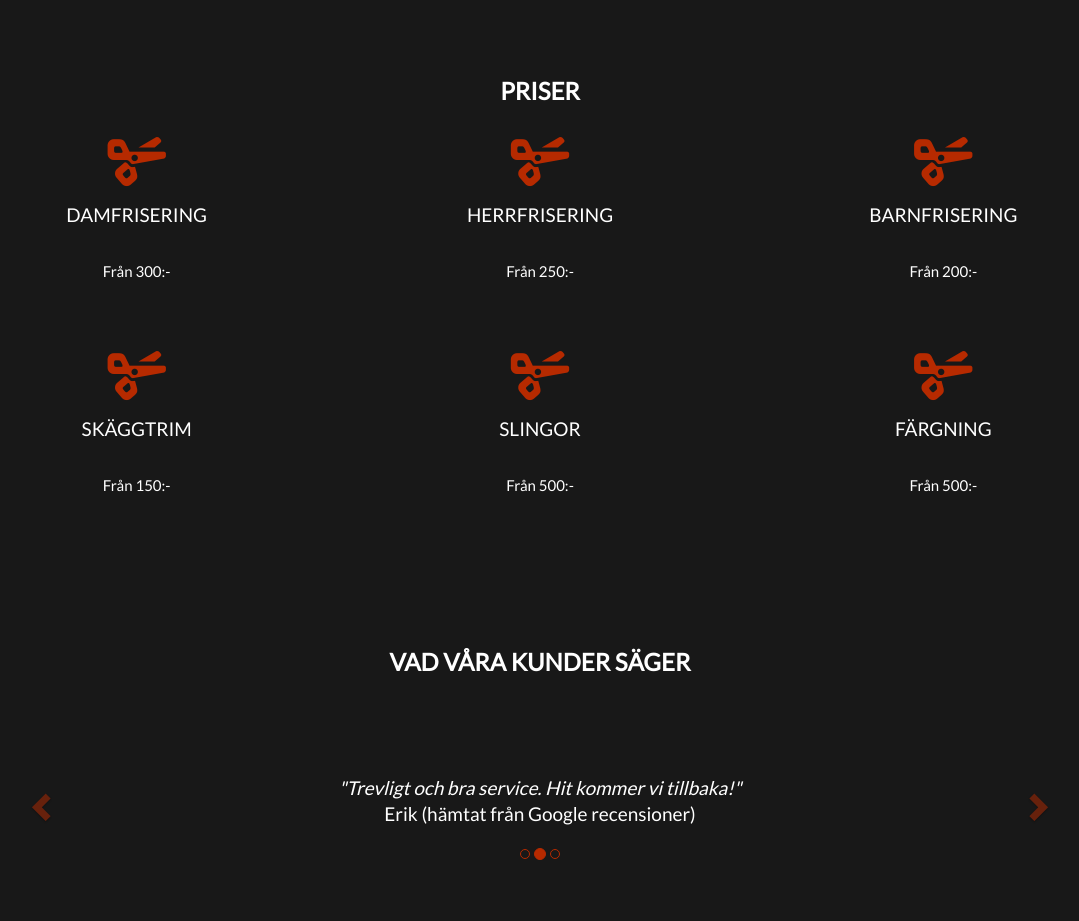
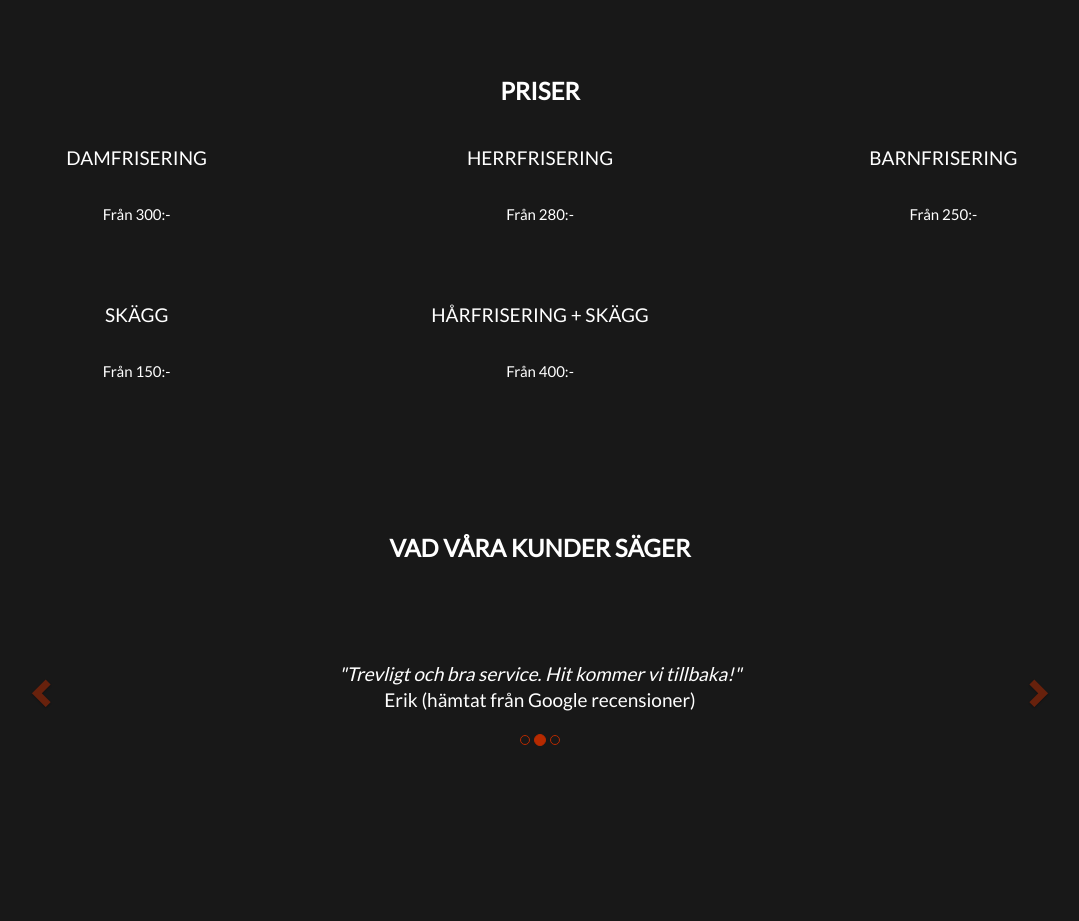
Before and after one commit to Erikbraa/frisorenkoping, a plain HTML site: page index.html in a window 1280 px wide. Shown: the part 1700-2621 px from the top of the page, without its empty margins (100-1179 px from the left). Drawn offline with nearby package versions, Linux system fonts and the light colour scheme.

Commit message:
Updated prices

```diff
--- a/index.html
+++ b/index.html
@@ -13,6 +13,7 @@
   <script src="https://maxcdn.bootstrapcdn.com/bootstrap/3.4.1/js/bootstrap.min.js"></script>
 
 </head>
+
 <body id="myPage" data-spy="scroll" data-target=".navbar" data-offset="60">
   <nav class="navbar navbar-default navbar-fixed-top">
     <div class="container">
@@ -111,11 +112,11 @@
         </p>
         <h2 style="text-align: center;">Hör på mig i radio P4!</h2>
         <a href="https://sverigesradio.se/artikel/okning-av-klipptider-hos-frisorerna-jag-ar-lycklig">
-        <img
-          src="https://static-cdn.sr.se/images/114/1ccba4ec-ab7e-480c-b4b3-8dab686684ae.png?preset=1024x576&format=webp"
-          style="width: 100%; border-radius: 15px;">
+          <img
+            src="https://static-cdn.sr.se/images/114/1ccba4ec-ab7e-480c-b4b3-8dab686684ae.png?preset=1024x576&format=webp"
+            style="width: 100%; border-radius: 15px;">
           <iframe title="Inbäddat innehåll från Sveriges Radio" width="100%" height="150"
-          src="https://sverigesradio.se/embed/publication/7786790" frameborder="0"></iframe>
+            src="https://sverigesradio.se/embed/publication/7786790" frameborder="0"></iframe>
           Tryck här för att komma till artikeln
         </a>
 
@@ -130,37 +131,27 @@
     <h2>Priser</h2>
     <div class="row slideanim">
       <div class="col-sm-4">
-        <span class="glyphicon glyphicon-scissors logo-small"></span>
         <h4>DAMFRISERING</h4>
         <p>Från 300:-</p>
       </div>
       <div class="col-sm-4">
-        <span class="glyphicon glyphicon-scissors logo-small"></span>
         <h4>HERRFRISERING</h4>
-        <p>Från 250:-</p>
+        <p>Från 280:-</p>
       </div>
       <div class="col-sm-4">
-        <span class="glyphicon glyphicon-scissors logo-small"></span>
         <h4>BARNFRISERING</h4>
-        <p>Från 200:-</p>
+        <p>Från 250:-</p>
       </div>
     </div>
     <br><br>
     <div class="row slideanim">
       <div class="col-sm-4">
-        <span class="glyphicon glyphicon-scissors logo-small"></span>
-        <h4>SKÄGGTRIM</h4>
+        <h4>SKÄGG</h4>
         <p>Från 150:-</p>
       </div>
       <div class="col-sm-4">
-        <span class="glyphicon glyphicon-scissors logo-small"></span>
-        <h4>SLINGOR</h4>
-        <p>Från 500:-</p>
-      </div>
-      <div class="col-sm-4">
-        <span class="glyphicon glyphicon-scissors logo-small"></span>
-        <h4>FÄRGNING</h4>
-        <p>Från 500:-</p>
+        <h4>HÅRFRISERING + SKÄGG</h4>
+        <p>Från 400:-</p>
       </div>
     </div>
   </div>
```
